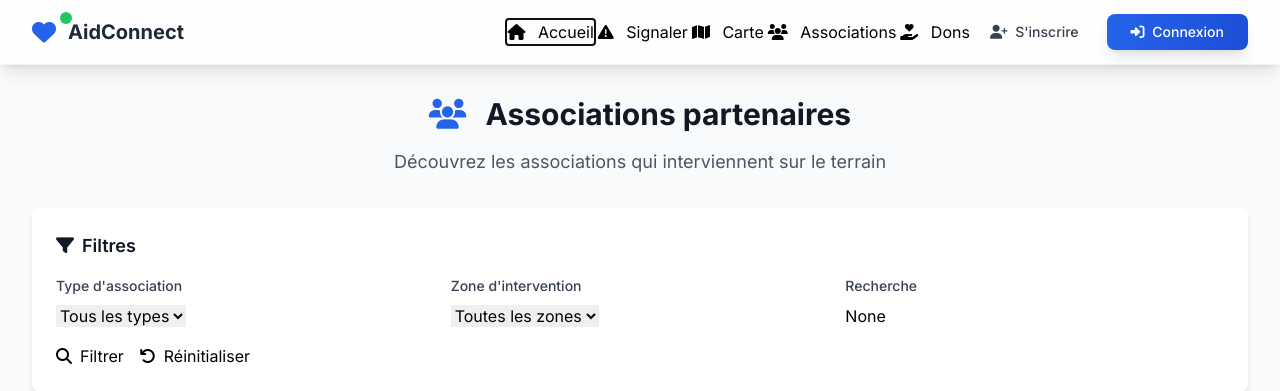
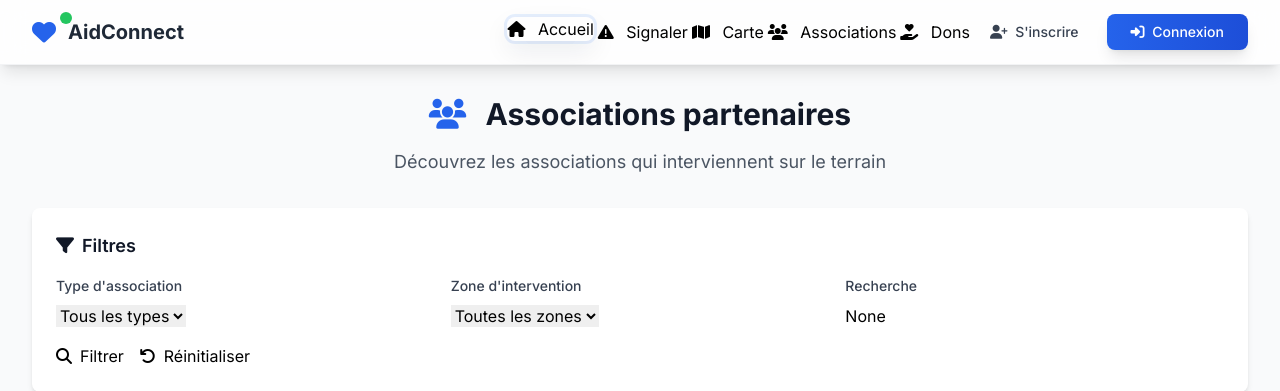
Before and after one commit to NabiDev97/aidConnectApp, a Django app: page /associations/ in a window 1280 px wide, with the restyled element focused. Shown: the top 391 px of the page. Run offline with Django 5.2, Linux system fonts and the light colour scheme; data that the repository does not hold is empty; some libraries are stand-ins or nearby versions.

Commit message:
a11y(nav): add focus styles for keyboard users

```diff
--- a/static/css/style.css
+++ b/static/css/style.css
@@ -46,6 +46,20 @@
 .nav-link:hover {
     transform: translateY(-3px);
     box-shadow: 0 8px 20px rgba(14,30,37,0.06);
+}
+
+/* Focus styles for keyboard accessibility */
+.nav-link:focus,
+.nav-link:focus-visible {
+    outline: none;
+    transform: translateY(-3px);
+    box-shadow: 0 10px 26px rgba(14,30,37,0.08);
+    border-radius: 0.5rem;
+}
+
+/* Ensure visible focus for keyboard users (accessible ring) */
+.nav-link:focus-visible {
+    box-shadow: 0 10px 26px rgba(14,30,37,0.08), 0 0 0 3px rgba(59,130,246,0.12);
 }
 
 .nav-indicator {
```
